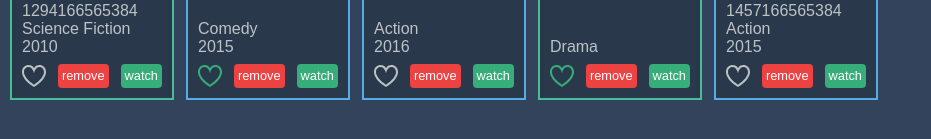
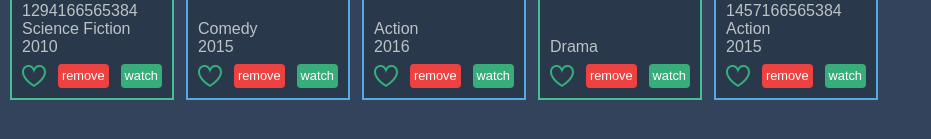
Before and after one commit to donkeykong91/angular-training, an Angular app: page / in a window 1280 px wide. Shown: the part 209-348 px from the top of the page, without its empty margins (0-931 px from the left). Built offline with nearby package versions, Linux system fonts and the light colour scheme.

Commit message:
added new files

```diff
--- a/src/app/favorite.directive.ts
+++ b/src/app/favorite.directive.ts
@@ -1,11 +1,8 @@
-import { Directive, HostBinding, Input } from '@angular/core';
+import { Directive, HostBinding } from '@angular/core';
 
 @Directive({
   selector: '[mwFavorite]'
 })
 export class FavoriteDirective {
   @HostBinding('class.is-favorite') isFavorite = true;
-  @Input() set mwFavorite(value) {
-      this.isFavorite = value;
-  }
 }
--- a/src/app/media-item.component.html
+++ b/src/app/media-item.component.html
@@ -6,7 +6,7 @@
 <div>{{ mediaItem.year }}</div>
 <div class="tools">
   <svg
-    [mwFavorite]="mediaItem.isFavorite"
+    mwFavorite
     class="favorite" xmlns="http://www.w3.org/2000/svg" viewBox="0 0 24 24">
     <path d="M12 9.229c.234-1.12 1.547-6.229 5.382-6.229 2.22 0 4.618 1.551 4.618 5.003 0 3.907-3.627 8.47-10 12.629-6.373-4.159-10-8.722-10-12.629 0-3.484 2.369-5.005 4.577-5.005 3.923 0 5.145 5.126 5.423 6.231zm-12-1.226c0 4.068 3.06 9.481 12 14.997 8.94-5.516 12-10.929 12-14.997 0-7.962-9.648-9.028-12-3.737-2.338-5.262-12-4.27-12 3.737z"
     />
```
